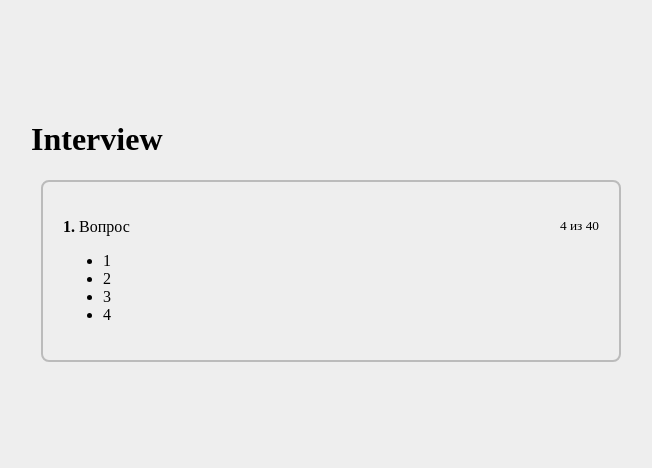
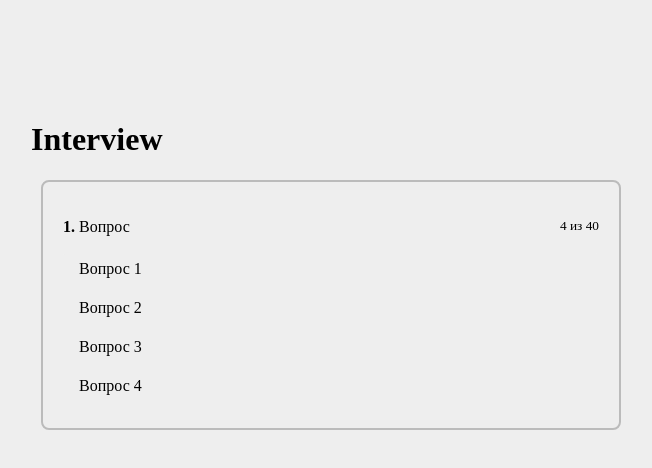
Before and after one commit to aronbergman/interview-react-app, a Next.js app: page / in a window 1280 px wide. Shown: the top 468 px of the page, without its empty margins (309-961 px from the left). Built offline with nearby package versions, Linux system fonts and the light colour scheme.

Commit message:
A list of questions

```diff
--- a/src/components/ActiveInterview/ActiveInterview.jsx
+++ b/src/components/ActiveInterview/ActiveInterview.jsx
@@ -1,5 +1,6 @@
 import React from 'react'
 import classes from './ActiveInterview.module.scss'
+import AnswersList from "./AnswersList/AnswersList";
 
 const ActiveInterview = props => {
     return (
@@ -15,12 +16,7 @@ const ActiveInterview = props => {
             </p>
 
             {/*Варианты ответа*/}
-            <ul>
-                <li>1</li>
-                <li>2</li>
-                <li>3</li>
-                <li>4</li>
-            </ul>
+            <AnswersList answers={props.answers}/>
         </div>
     )
 }
--- /dev/null
+++ b/src/components/ActiveInterview/AnswersList/AnswersList.jsx
@@ -0,0 +1,16 @@
+import React from 'react'
+import classes from './AnswersList.module.scss'
+
+const AnswersList = props => {
+    return (
+        <ul className={classes.AnswersList}>
+            {props.answers.map((answer, index) => {
+                return <li
+                    className={classes.Answer}
+                    key={index}>{answer.title}</li>
+            })}
+        </ul>
+    )
+}
+
+export default AnswersList
--- /dev/null
+++ b/src/components/ActiveInterview/AnswersList/AnswersList.module.scss
@@ -0,0 +1,18 @@
+.AnswersList {
+  list-style: none;
+  margin: 0;
+  padding: 0;
+}
+
+.Answer {
+  border: 1px solid #eee;
+  border-radius: 5px;
+  padding: 7px 15px;
+  margin-bottom: 5px;
+  cursor: pointer;
+}
+
+.Answer:hover {
+  background-color: rgba(lightgray, .2);
+  transition: background-color .3s ease;
+}
--- a/src/containers/Interview/Interview.jsx
+++ b/src/containers/Interview/Interview.jsx
@@ -4,7 +4,16 @@ import ActiveInterview from "../../components/ActiveInterview/ActiveInterview";
 
 class Interview extends Component {
     state = {
-        quiz: []
+        interview: [
+            {
+                answers: [
+                    {title: 'Вопрос 1'},
+                    {title: 'Вопрос 2'},
+                    {title: 'Вопрос 3'},
+                    {title: 'Вопрос 4'}
+                ]
+            }
+        ]
     }
 
     render() {
@@ -12,7 +21,7 @@ class Interview extends Component {
             <div className={classes.Interview}>
                 <div className={classes.ActiveInterview}>
                     <h1>Interview</h1>
-                    <ActiveInterview/>
+                    <ActiveInterview answers={this.state.interview[0].answers}/>
                 </div>
             </div>
         )
```
